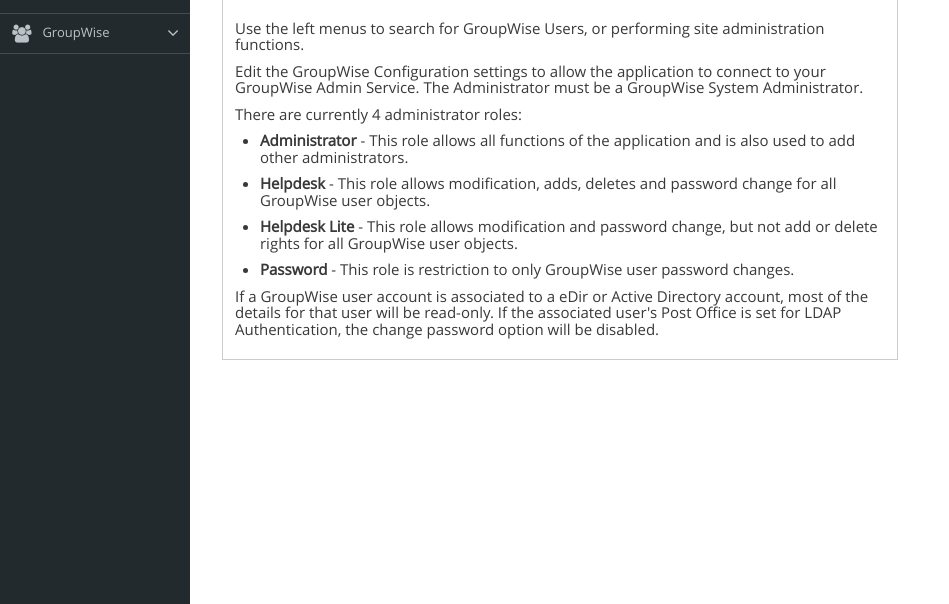
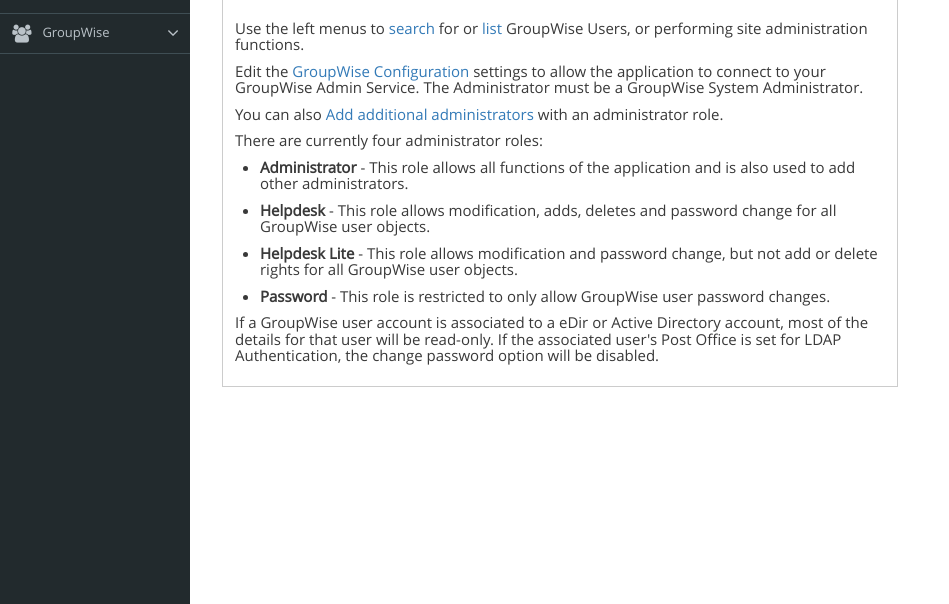
Before and after one commit to mblackhamgw/gwhelpdesk, a Django app: template helpdesk/templates/helpdesk/index.html in a window 1280 px wide. Shown: the part 115-719 px from the top of the page, without its empty margins (0-949 px from the left). Run offline with Django 3.2, Linux system fonts and the light colour scheme; the template is opened without the code that fills it, so the values that code supplies are empty; some libraries are stand-ins or nearby versions.

Commit message:
added some link to index page

```diff
--- a/helpdesk/templates/helpdesk/index.html
+++ b/helpdesk/templates/helpdesk/index.html
@@ -9,14 +9,18 @@
                 <div class="widget-main">
                     <h5>
                     <p>
-                   Use the left menus to search for GroupWise Users, or performing site administration functions.
+                        Use the left menus to <a href="{% url 'search' %}">search</a> for or <a href="{% url 'userlist' %}">list </a>GroupWise Users, or performing site administration functions.
                     </p>
+
+                        Edit the <a href="{% url 'gwconfig' %}">GroupWise Configuration</a> settings to allow the application to  connect to your GroupWise Admin Service.
+                        The Administrator must be a GroupWise System Administrator.
+                    </p>
+
                             <p>
-                                Edit the GroupWise Configuration settings to allow the application to  connect to your GroupWise Admin Service.
-                                The Administrator must be a GroupWise System Administrator.
+                                You can also <a href="{% url 'addadmin' %}">Add additional administrators</a> with an administrator role.
                             </p>
                             <p>
-                                There are currently 4 administrator roles:
+                                There are currently four administrator roles:
                                <ul>
                                     <p></p>
                                     <li><strong>Administrator</strong> -  This role allows all functions of the application and is also used to add other administrators.</li>
@@ -28,7 +32,7 @@
                                     <li><strong>Helpdesk Lite</strong> - This role allows modification and password change, but not add or delete rights for all GroupWise user objects.</li>
                                     </p>
                                     <p>
-                                    <li><strong>Password</strong> - This role is restriction to only GroupWise user password changes.</li>
+                                    <li><strong>Password</strong> - This role is restricted to only allow GroupWise user password changes.</li>
                                     </p>
                                 </ul>
                             </p>
```
